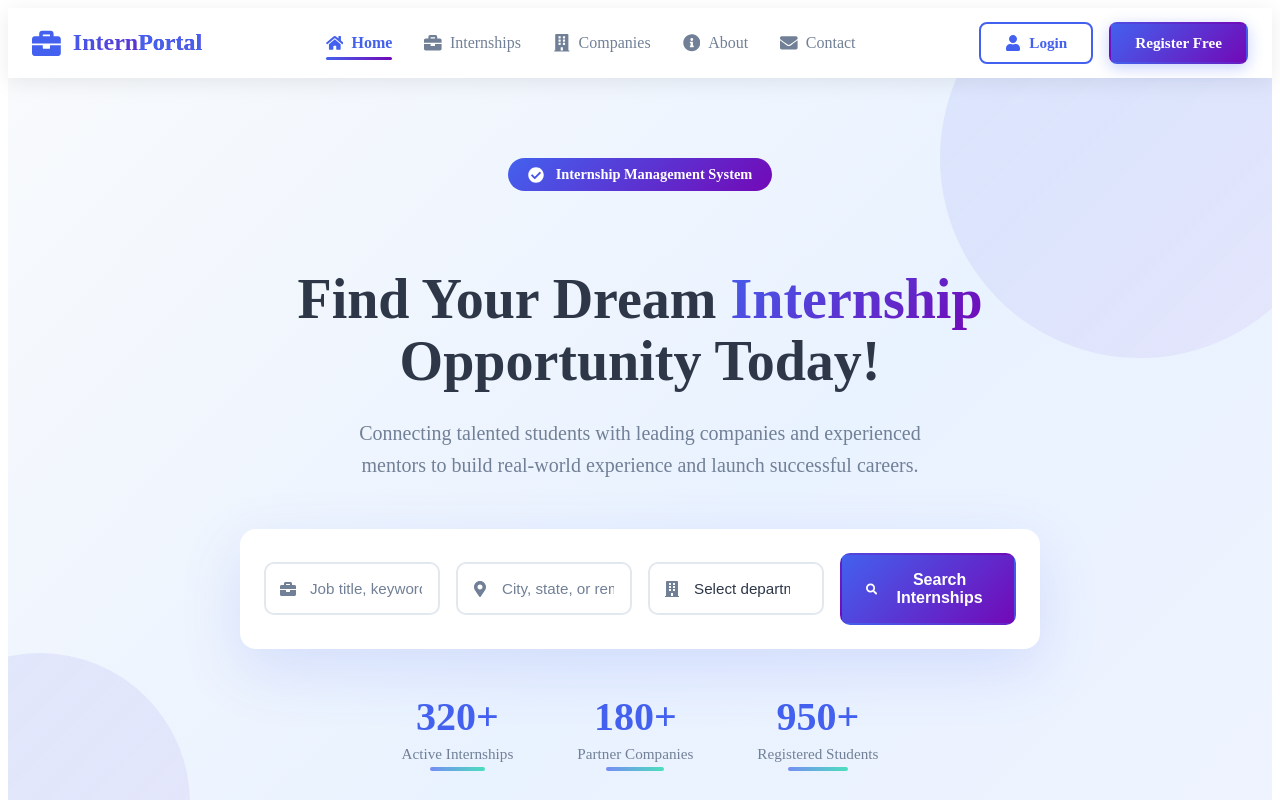
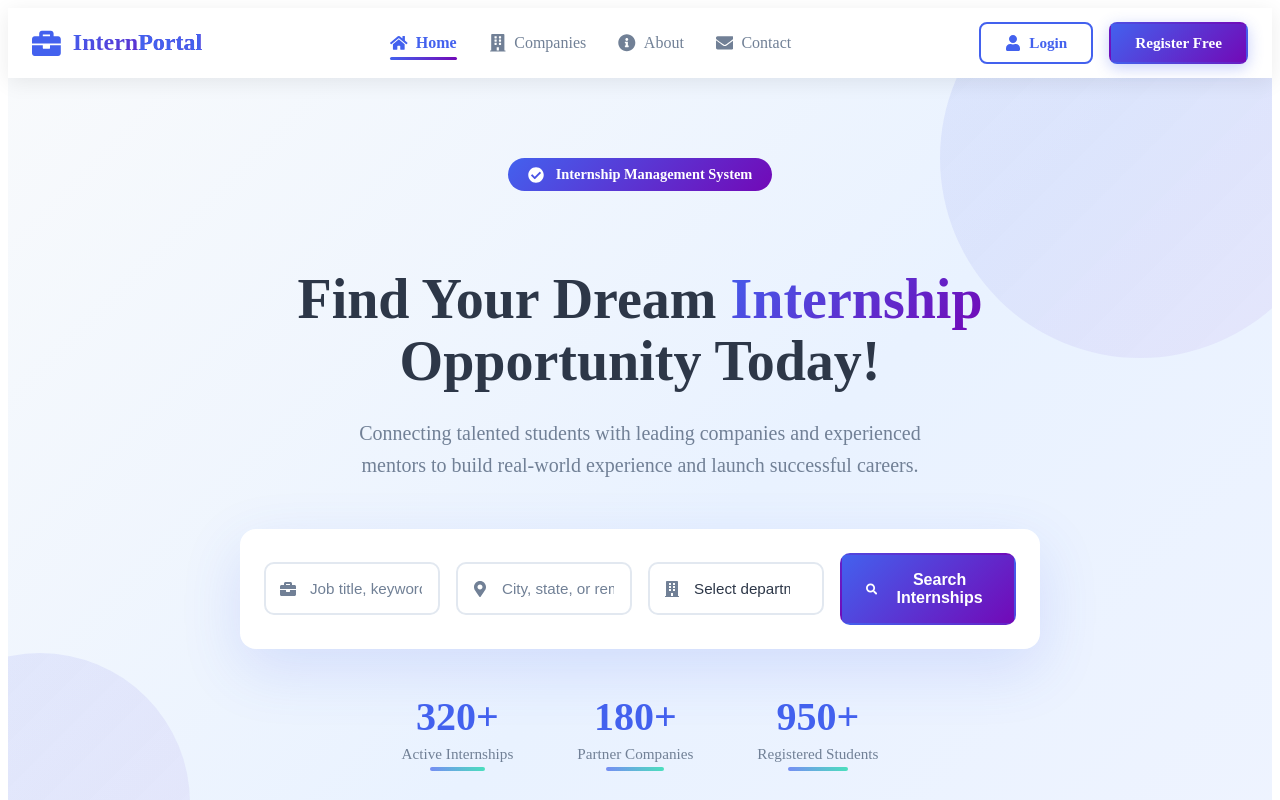
Before and after one commit to Nourhenebenothmen22/internship-management-system, a React (Vite) app in the folder frontend/: page / in a window 1280 px wide. Shown: the top 800 px of the page. Built offline with nearby package versions, Linux system fonts and the light colour scheme.

Commit message:
Remove Internships link from navigation bar

```diff
--- a/frontend/src/components/Navbar/Navbar.jsx
+++ b/frontend/src/components/Navbar/Navbar.jsx
@@ -47,14 +47,7 @@ function Navbar() {
             <span>Home</span>
           </NavLink>
 
-          <NavLink
-            to="/internships"
-            className={({ isActive }) => `nav__link ${isActive ? "nav__link--active" : ""}`}
-            onClick={closeMenu}
-          >
-            <FaBriefcase className="nav__link-icon" />
-            <span>Internships</span>
-          </NavLink>
+
 
           <NavLink
             to="/companies"
```
